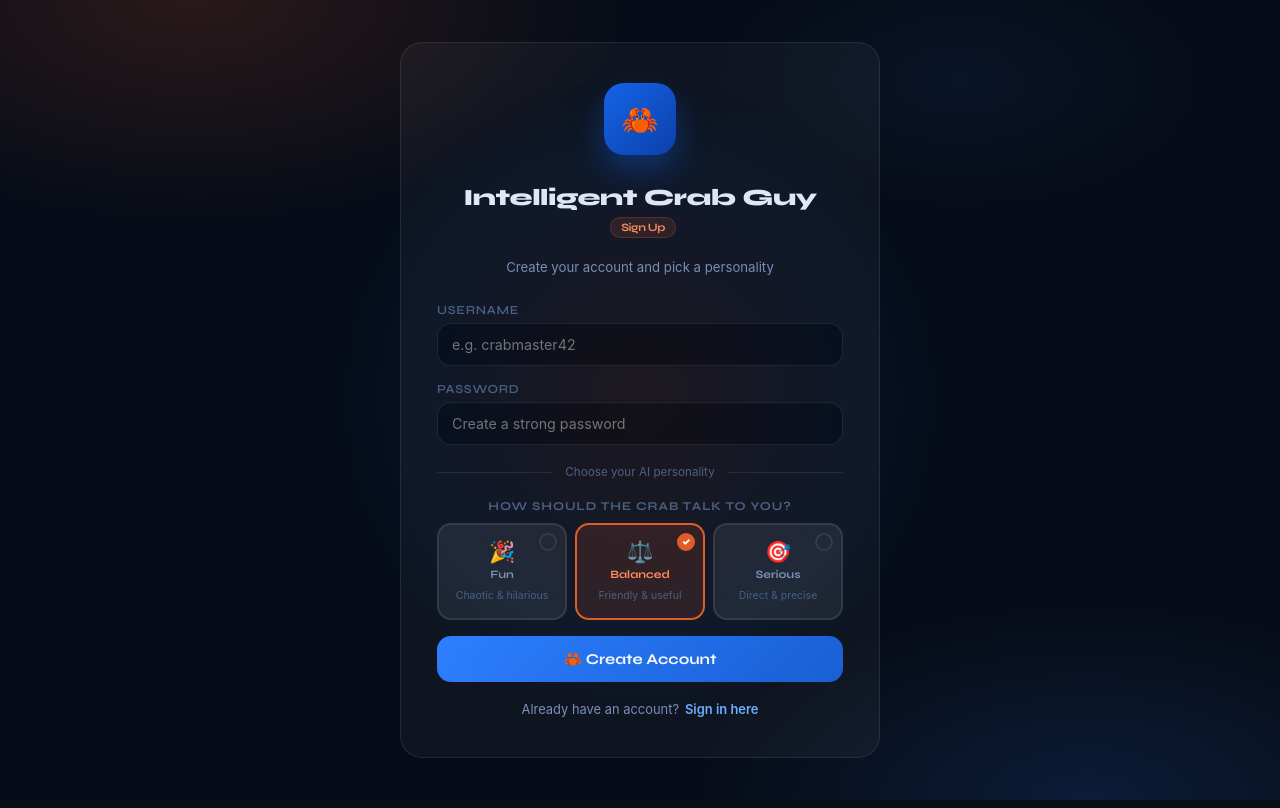
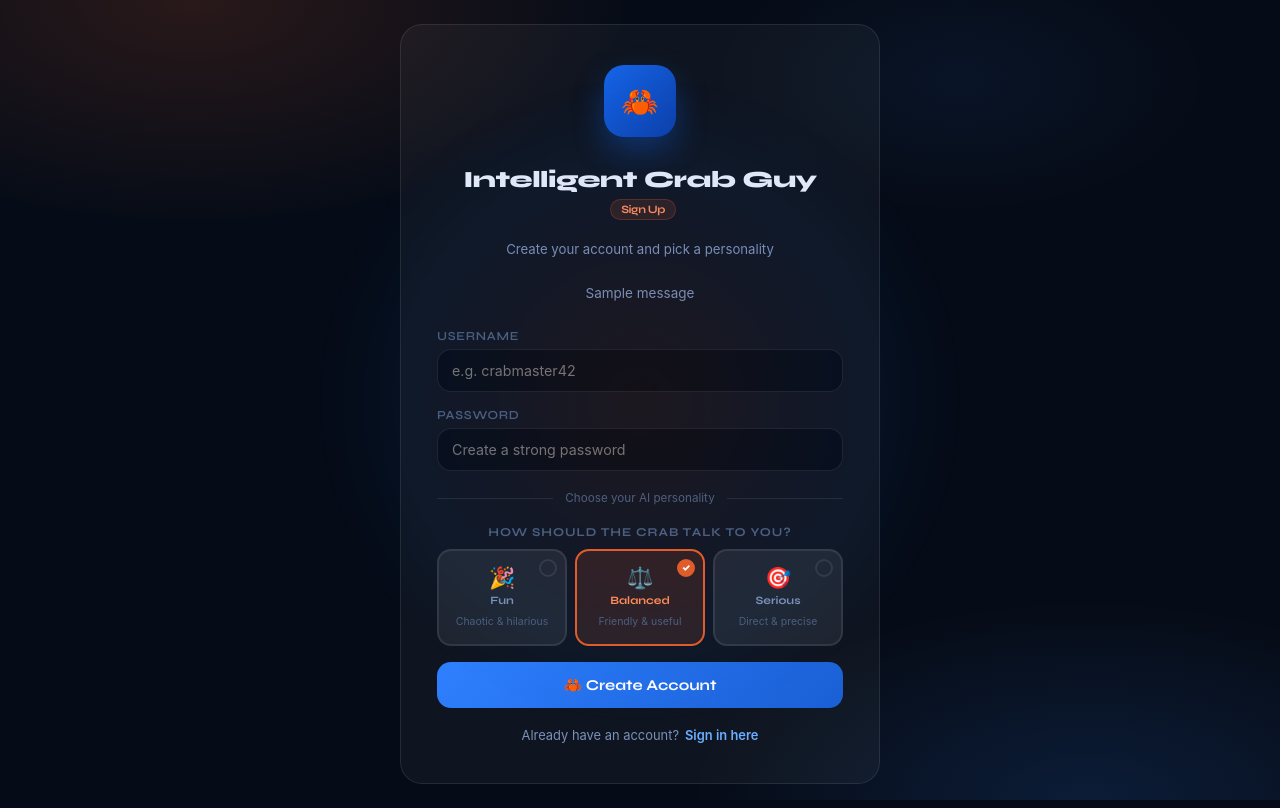
Before and after one commit to Tejas-pandey1/CRAB_AI_THING, a Flask app: page /register in a window 1280 px wide. Run offline with Flask 3, Linux system fonts and the light colour scheme; tables that the repository leaves empty hold one stand-in row (values such as "Sample post"); one stand-in notice (Sample message) is shown; some web fonts are replaced.

Commit message:
Show authentication feedback on login and registration

```diff
--- a/templates/login.html
+++ b/templates/login.html
@@ -42,6 +42,16 @@
              else 'Welcome back — sign in to continue' }}
         </p>
       </div>
+
+      {% with messages = get_flashed_messages() %}
+        {% if messages %}
+          <div class="auth-messages" role="alert" aria-live="polite">
+            {% for message in messages %}
+              <p class="auth-message">{{ message }}</p>
+            {% endfor %}
+          </div>
+        {% endif %}
+      {% endwith %}
 
       <!-- Form -->
       <form
```
